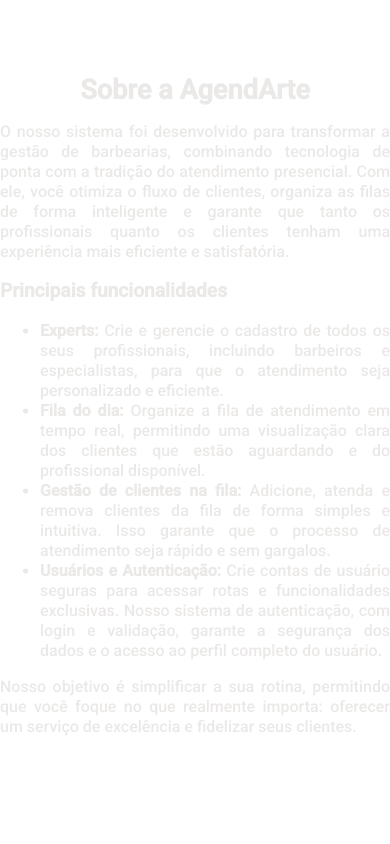
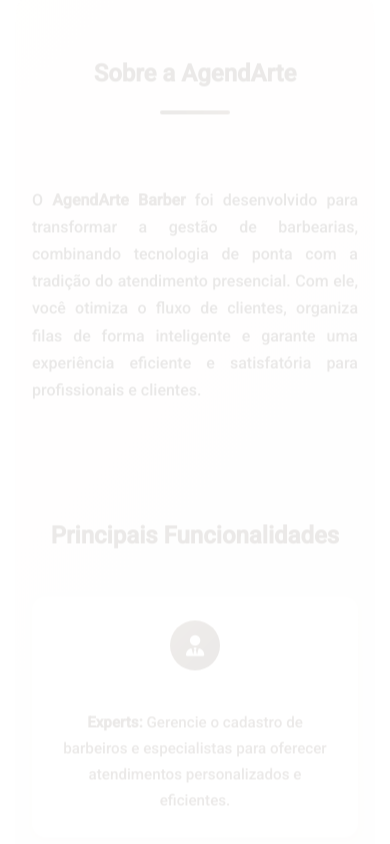
Before and after one commit to mateus-pa/barber-services-front-end, an Angular app: page /home in a window 390 px wide. Shown: the part 880-1724 px from the top of the page. Built offline with nearby package versions, Linux system fonts and the light colour scheme.

Commit message:
refactor: refatora section sobre e efetua responsividade

```diff
--- a/src/app/components/sobre/sobre.css
+++ b/src/app/components/sobre/sobre.css
@@ -1,27 +1,161 @@
 .sobre {
-  text-align: justify;
-  margin-top: 10rem;
+  max-width: 1000px;
+  margin: 8rem auto;
+  padding: 0 2rem;
   color: var(--marrom-escuro);
   font-weight: 500;
-  max-width: 1000px;
-  display: inline-block;
+  display: flex;
+  flex-direction: column;
+  gap: 2.5rem;
+  line-height: 1.7;
+  background: linear-gradient(135deg, #faf8f6, #f2eeea);
+  border-radius: 20px;
+  padding: 4rem 3rem;
+  box-shadow: 0 6px 18px rgba(0, 0, 0, 0.08);
+  backdrop-filter: blur(10px);
 }
 
 .sobre h2 {
   text-align: center;
-  font-size: 1.7rem;
+  font-size: 2rem;
+  font-weight: 800;
+  color: var(--marrom-escuro);
+  position: relative;
+  margin-bottom: 1rem;
+}
+
+.sobre h2::after {
+  content: '';
+  display: block;
+  width: 70px;
+  height: 4px;
+  background: linear-gradient(to right, var(--marrom-escuro), var(--marrom-intermediario));
+  margin: 1rem auto 0;
+  border-radius: 4px;
+}
+
+.sobre p {
+  text-align: justify;
+  font-size: 1rem;
+  color: #3a2e29;
+}
+
+.sobre__funcionalidades {
+  margin-top: 2rem;
+}
+
+.sobre__funcionalidades h3 {
+  text-align: center;
+  font-size: 1.5rem;
+  font-weight: 700;
+  color: var(--marrom-escuro);
+  margin-bottom: 2.5rem;
+}
+
+.lista__funcionalidades {
+  list-style: none;
+  display: flex;
+  flex-direction: column;
+  gap: 1.8rem;
+  padding: 0;
+}
+
+.lista__funcionalidades li {
+  display: flex;
+  align-items: flex-start;
+  gap: 1.5rem;
+  background: rgba(255, 255, 255, 0.65);
+  border-radius: 14px;
+  padding: 1.5rem 1.8rem;
+  box-shadow: 0 3px 10px rgba(0, 0, 0, 0.05);
+  transition: all 0.3s ease;
+}
+
+.lista__funcionalidades li:hover {
+  transform: translateY(-5px);
+  box-shadow: 0 8px 18px rgba(0, 0, 0, 0.12);
+  background: rgba(255, 255, 255, 0.8);
+}
+
+.lista__funcionalidades .icon {
+  width: 55px;
+  height: 55px;
+  border-radius: 50%;
+  background: linear-gradient(135deg, var(--marrom-intermediario), var(--marrom-escuro));
+  display: flex;
+  align-items: center;
+  justify-content: center;
+  color: #fff;
+  font-size: 1.5rem;
+  flex-shrink: 0;
+  transition: transform 0.3s ease;
+}
+
+.lista__funcionalidades li:hover .icon {
+  transform: scale(1.1) rotate(8deg);
+}
+
+.lista__funcionalidades .text {
+  flex: 1;
+  font-size: 0.95rem;
+  color: var(--marrom-escuro);
+}
+
+.sobre strong {
   font-weight: 700;
   color: var(--marrom-escuro);
 }
 
-.sobre h3 {
-  font-size: 1.2rem;
-  font-weight: 700;
-  color: var(--marrom-escuro);
+.sobre__final {
+  margin-top: 2rem;
+  text-align: center;
+  font-size: 1.05rem;
+  color: #3a2e29;
+  font-weight: 500;
 }
 
-.sobre strong {
-  font-size: 1rem;
-  font-weight: 650;
-  color: var(--marrom-escuro);
+/* Responsividade */
+@media (max-width: 768px) {
+  .sobre {
+    padding: 3rem 1.5rem;
+    margin: 6rem 1rem;
+  }
+
+  .sobre h2 {
+    font-size: 1.7rem;
+  }
+
+  .lista__funcionalidades li {
+    flex-direction: column;
+    align-items: center;
+    text-align: center;
+  }
+
+  .lista__funcionalidades .icon {
+    margin-bottom: 1rem;
+  }
+
+  .sobre__final {
+    font-size: 0.95rem;
+  }
 }
+
+@media (max-width: 480px) {
+  .sobre {
+    padding: 2.5rem 1rem;
+  }
+
+  .sobre h2 {
+    font-size: 1.5rem;
+  }
+
+  .lista__funcionalidades h3 {
+    font-size: 1.3rem;
+  }
+
+  .lista__funcionalidades .icon {
+    width: 50px;
+    height: 50px;
+    font-size: 1.3rem;
+  }
+}
--- a/src/app/components/sobre/sobre.html
+++ b/src/app/components/sobre/sobre.html
@@ -1,36 +1,48 @@
-<div class="sobre">
+<section class="sobre">
   <h2>Sobre a AgendArte</h2>
   <p>
-    O nosso sistema foi desenvolvido para transformar a gestão de barbearias, combinando tecnologia
-    de ponta com a tradição do atendimento presencial. Com ele, você otimiza o fluxo de clientes,
-    organiza as filas de forma inteligente e garante que tanto os profissionais quanto os clientes
-    tenham uma experiência mais eficiente e satisfatória.
+    O <strong>AgendArte Barber</strong> foi desenvolvido para transformar a gestão de barbearias,
+    combinando tecnologia de ponta com a tradição do atendimento presencial. Com ele, você otimiza o
+    fluxo de clientes, organiza filas de forma inteligente e garante uma experiência eficiente e
+    satisfatória para profissionais e clientes.
   </p>
 
-  <h3>Principais funcionalidades</h3>
+  <div class="sobre__funcionalidades">
+    <h3>Principais Funcionalidades</h3>
     <ul class="lista__funcionalidades">
       <li>
-      <strong>Experts:</strong> Crie e gerencie o cadastro de todos os seus profissionais, incluindo
-      barbeiros e especialistas, para que o atendimento seja personalizado e eficiente.
+        <div class="icon"><i class="fa-solid fa-user-tie"></i></div>
+        <div class="text">
+          <strong>Experts:</strong> Gerencie o cadastro de barbeiros e especialistas para oferecer
+          atendimentos personalizados e eficientes.
+        </div>
       </li>
       <li>
-      <strong>Fila do dia:</strong> Organize a fila de atendimento em tempo real, permitindo uma
-      visualização clara dos clientes que estão aguardando e do profissional disponível.
+        <div class="icon"><i class="fa-solid fa-list-ol"></i></div>
+        <div class="text">
+          <strong>Fila do Dia:</strong> Organize atendimentos em tempo real e visualize clientes e
+          profissionais disponíveis.
+        </div>
       </li>
       <li>
-      <strong>Gestão de clientes na fila:</strong> Adicione, atenda e remova clientes da fila de
-      forma simples e intuitiva. Isso garante que o processo de atendimento seja rápido e sem
-      gargalos.
+        <div class="icon"><i class="fa-solid fa-users"></i></div>
+        <div class="text">
+          <strong>Gestão de Clientes:</strong> Adicione, atenda e remova clientes da fila com
+          praticidade e agilidade.
+        </div>
       </li>
       <li>
-      <strong>Usuários e Autenticação:</strong> Crie contas de usuário seguras para acessar rotas e
-      funcionalidades exclusivas. Nosso sistema de autenticação, com login e validação, garante a
-      segurança dos dados e o acesso ao perfil completo do usuário.
+        <div class="icon"><i class="fa-solid fa-lock"></i></div>
+        <div class="text">
+          <strong>Autenticação Segura:</strong> Crie contas protegidas e acesse funcionalidades
+          exclusivas com segurança e privacidade.
+        </div>
       </li>
     </ul>
+  </div>
 
-  <p>
-    Nosso objetivo é simplificar a sua rotina, permitindo que você foque no que realmente importa:
+  <p class="sobre__final">
+    Nosso objetivo é simplificar sua rotina, permitindo que você foque no que realmente importa:
     oferecer um serviço de excelência e fidelizar seus clientes.
   </p>
-</div>
+</section>
```
Lines whose indentation alone changed are shown as unchanged.
